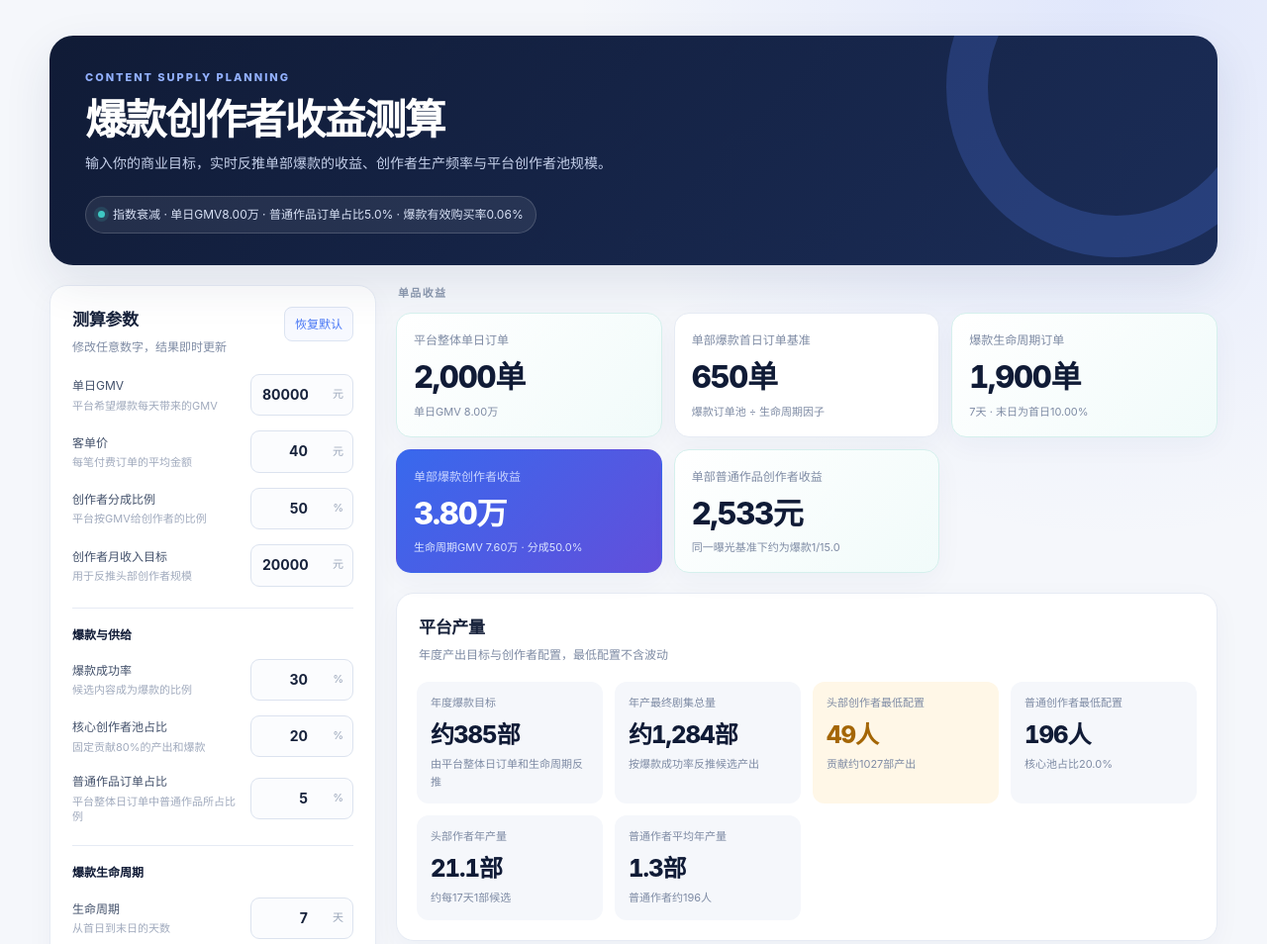
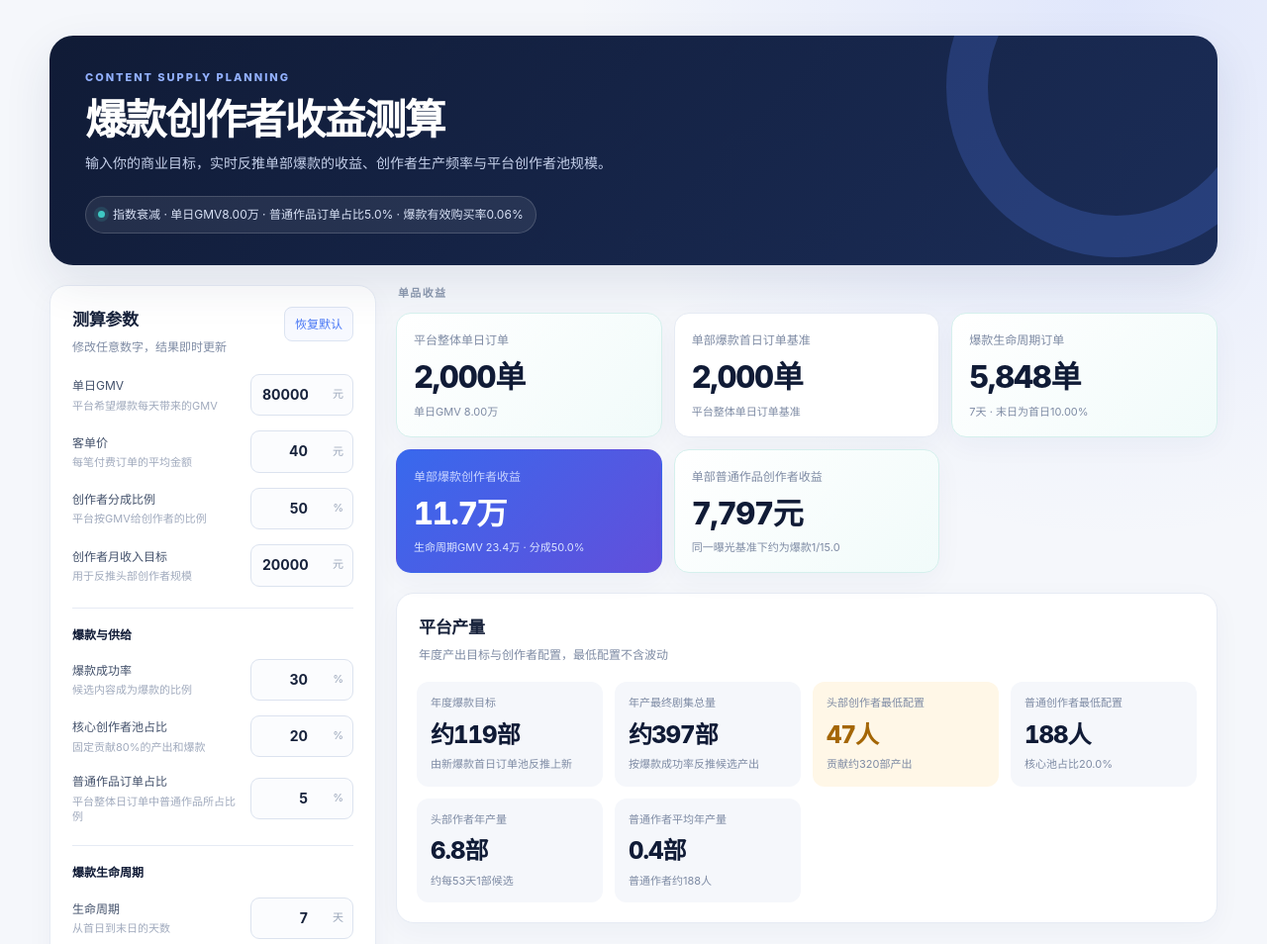
Before and after one commit to corona1103/ttxue, a plain HTML site: page creator-income-calculator.html in a window 1280 px wide. Shown: the top 954 px of the page at 99% size. Drawn offline with Linux system fonts and the light colour scheme.

Commit message:
fix: split hit lifetime orders and annual output

```diff
--- a/creator-income-calculator.html
+++ b/creator-income-calculator.html
@@ -343,10 +343,10 @@
       const hitDailyOrderPool = platformDailyOrders - normalDailyOrderPool;
       const normalizedCurve = Array.from({ length: p.lifecycleDays }, (_, index) => Math.pow(ratio, index));
       const lifetimeFactor = normalizedCurve.reduce((sum, value) => sum + value, 0);
-      const dailyHitOrders = hitDailyOrderPool / lifetimeFactor;
+      const dailyHitOrders = platformDailyOrders;
       const dailyOrders = normalizedCurve.map((value) => dailyHitOrders * value);
       const hitLifetimeOrders = dailyOrders.reduce((sum, value) => sum + value, 0);
-      const newHitFirstDayOrderPool = dailyHitOrders;
+      const newHitFirstDayOrderPool = hitDailyOrderPool / lifetimeFactor;
       const historicalHitOrderPool = hitDailyOrderPool - newHitFirstDayOrderPool;
       const newHitOrderShare = newHitFirstDayOrderPool / platformDailyOrders * 100;
       const historicalHitOrderShare = historicalHitOrderPool / platformDailyOrders * 100;
@@ -367,7 +367,7 @@
       const creatorIncomePerHit = hitGMV * p.creatorShare / 100;
       const creatorIncomePerNormal = normalGMV * p.creatorShare / 100;
       const annualCreatorIncome = p.monthlyIncome * 12;
-      const hitWorks = Math.ceil(platformDailyOrders * 365 / hitLifetimeOrders);
+      const hitWorks = Math.ceil(newHitFirstDayOrderPool * 365 / dailyHitOrders);
       const totalWorks = Math.ceil(hitWorks / (p.successRate / 100));
       const ordinaryWorks = totalWorks - hitWorks;
       const coreHitWorks = Math.ceil(hitWorks * CORE_OUTPUT_SHARE / 100);
@@ -412,7 +412,7 @@
       const normalWorkShare = c.totalWorks ? c.ordinaryWorks / c.totalWorks * 100 : 0;
       $("resultCards").innerHTML = [
         card("平台整体单日订单", `${fmt(c.platformDailyOrders)}单`, `单日GMV ${money(p.dailyGMV)}`, `平台整体单日订单 = 单日GMV ÷ 客单价 = ${money(p.dailyGMV)} ÷ ${money(p.orderValue)} = ${fmt(c.platformDailyOrders)}单`, "accent"),
-        card("单部爆款首日订单基准", `${fmt(c.dailyHitOrders)}单`, "爆款订单池 ÷ 生命周期因子", `标准单部爆款首日订单 = 爆款全生命周期日订单池 ÷ 生命周期因子 = ${fmt(c.hitDailyOrderPool)} ÷ ${fmt(c.lifetimeFactor, 3)} = ${fmt(c.dailyHitOrders)}单；生命周期衰减基于这一标准爆款计算`),
+        card("单部爆款首日订单基准", `${fmt(c.dailyHitOrders)}单`, "平台整体单日订单基准", `单部爆款首日订单基准独立于平台订单结构，沿用平台整体单日订单${fmt(c.platformDailyOrders)}单；单部生命周期订单 = ${fmt(c.dailyHitOrders)} × 生命周期因子${fmt(c.lifetimeFactor, 3)} = ${fmt(c.hitLifetimeOrders)}单`),
         card("爆款生命周期订单", `${fmt(c.hitLifetimeOrders)}单`, `${p.lifecycleDays}天 · 末日为首日${ratioText(p.endRatio)}`, `指数衰减公比 = ${ratioText(c.ratio * 100)}；生命周期订单 = ${fmt(c.dailyHitOrders)} × Σ(${ratioText(c.ratio * 100)}^i)，共${p.lifecycleDays}天`, "accent"),
         card("单部爆款创作者收益", money(c.creatorIncomePerHit), `生命周期GMV ${money(c.hitGMV)} · 分成${pct(p.creatorShare)}`, `爆款创作者收益 = 生命周期订单 × 客单价 × 分成 = ${fmt(c.hitLifetimeOrders)} × ${money(p.orderValue)} × ${pct(p.creatorShare)} = ${money(c.creatorIncomePerHit)}`, "primary"),
         card("单部普通作品创作者收益", money(c.creatorIncomePerNormal), `同一曝光基准下约为爆款1/${fmt(c.purchaseRateMultiplier, 1)}`, `普通作品在同一曝光基准下订单为爆款的1/${fmt(c.purchaseRateMultiplier, 1)}，即${fmt(c.normalLifetimeOrders)}单；收益 = ${fmt(c.normalLifetimeOrders)} × ${money(p.orderValue)} × ${pct(p.creatorShare)} = ${money(c.creatorIncomePerNormal)}`, "accent"),
@@ -427,7 +427,7 @@
       $("logicWarning").innerHTML = `口径校验：若“60%”指新爆款首日订单占平台全部订单，则与当前${p.lifecycleDays}天、末日${ratioText(p.endRatio)}的指数衰减不一致；生命周期因子为 <strong>${fmt(c.lifetimeFactor, 3)}</strong>，历史衰减会达到新爆款首日的 <strong>${fmt(c.lifetimeFactor - 1, 3)}倍</strong>。本页按普通作品${pct(p.normalOrderShare)}、爆款全生命周期${pct(100 - p.normalOrderShare)}闭合计算，自动拆出新爆款首日${pct(c.newHitOrderShare)}、历史爆款衰减${pct(c.historicalHitOrderShare)}。`;
 
       $("planningGrid").innerHTML = [
-        plan("年度爆款目标", `约${fmt(c.hitWorks)}部`, `由平台整体日订单和生命周期反推`, `年度爆款目标 = ⌈平台整体单日订单 × 365 ÷ 单部生命周期订单⌉ = ⌈${fmt(c.platformDailyOrders)} × 365 ÷ ${fmt(c.hitLifetimeOrders)}⌉ = ${fmt(c.hitWorks)}部`),
+        plan("年度爆款目标", `约${fmt(c.hitWorks)}部`, `由新爆款首日订单池反推上新`, `年度爆款上新数 = ⌈新爆款首日订单池 × 365 ÷ 单部爆款首日订单基准⌉ = ⌈${fmt(c.newHitFirstDayOrderPool)} × 365 ÷ ${fmt(c.dailyHitOrders)}⌉ = ${fmt(c.hitWorks)}部；单部生命周期订单为${fmt(c.hitLifetimeOrders)}单`),
         plan("年产最终剧集总量", `约${fmt(c.totalWorks)}部`, `按爆款成功率反推候选产出`, `最终剧集总量 = ⌈年度爆款目标 ÷ 爆款成功率⌉ = ⌈${fmt(c.hitWorks)} ÷ ${fmt(p.successRate / 100, 2)}⌉ = ${fmt(c.totalWorks)}部；爆款成功率为${pct(p.successRate)}`),
         plan("头部创作者最低配置", `${c.headCreators}人`, `贡献约${c.coreWorks}部产出`, `核心产出固定为${CORE_OUTPUT_SHARE}%；核心爆款 = ${c.coreHitWorks}部，头部作者每人年成功爆款${fmt(c.hitsPerHeadCreator, 1)}部，因此头部创作者 = ⌈${c.coreHitWorks} ÷ ${fmt(c.hitsPerHeadCreator, 1)}⌉ = ${c.headCreators}人`, "recommended"),
         plan("普通创作者最低配置", `${c.ordinaryCreators}人`, `核心池占比${pct(p.corePoolShare)}`, `总创作者 = ⌈头部创作者 ÷ 核心池占比⌉ = ⌈${c.headCreators} ÷ ${pct(p.corePoolShare)}⌉ = ${c.totalCreators}人；普通创作者 = ${c.totalCreators} - ${c.headCreators} = ${c.ordinaryCreators}人`),
@@ -452,7 +452,7 @@
         const height = Math.max(6, value / c.dailyOrders[0] * 100);
         return `<div class="bar-col"><div class="bar-value" style="--bar-height:${height}%">${fmt(value)}单</div><div class="bar" style="height:${height}%"></div><div class="bar-label">第${index + 1}天</div></div>`;
       }).join("");
-      $("formula").innerHTML = `<strong>关键公式：</strong> 平台整体单日订单 = 单日GMV ÷ 客单价；普通作品有效购买率 = 普通作品曝光点击率${ratioText(c.normalClickRate * 100)} × 普通作品支付成功率${ratioText(c.clickToOrderRate * 100)} = ${ratioText(c.normalRate * 100)}；爆款有效购买率 = 爆款曝光点击率${ratioText(c.hitClickRate * 100)} × 爆款支付成功率${ratioText(c.hitClickToOrderRate * 100)} = ${ratioText(c.hitRate * 100)}；普通作品订单占比为入参${pct(p.normalOrderShare)}%，爆款全生命周期日订单池为${fmt(c.hitDailyOrderPool)}单，单部爆款首日订单 = ${fmt(c.hitDailyOrderPool)} ÷ 生命周期因子${fmt(c.lifetimeFactor, 3)} = ${fmt(c.dailyHitOrders)}单；右侧收入模块统一为月维度，并展示头部/普通创作者月人均收入。`;
+      $("formula").innerHTML = `<strong>关键公式：</strong> 平台整体单日订单 = 单日GMV ÷ 客单价；普通作品有效购买率 = 普通作品曝光点击率${ratioText(c.normalClickRate * 100)} × 普通作品支付成功率${ratioText(c.clickToOrderRate * 100)} = ${ratioText(c.normalRate * 100)}；爆款有效购买率 = 爆款曝光点击率${ratioText(c.hitClickRate * 100)} × 爆款支付成功率${ratioText(c.hitClickToOrderRate * 100)} = ${ratioText(c.hitRate * 100)}；普通作品订单占比为入参${pct(p.normalOrderShare)}%，平台订单结构中新爆款首日订单池为${fmt(c.newHitFirstDayOrderPool)}单；单品收益使用首日订单基准${fmt(c.dailyHitOrders)}单，生命周期累计${fmt(c.hitLifetimeOrders)}单。`;
     }
 
     document.querySelectorAll("input[data-key]").forEach((input) => input.addEventListener("input", render));
```
